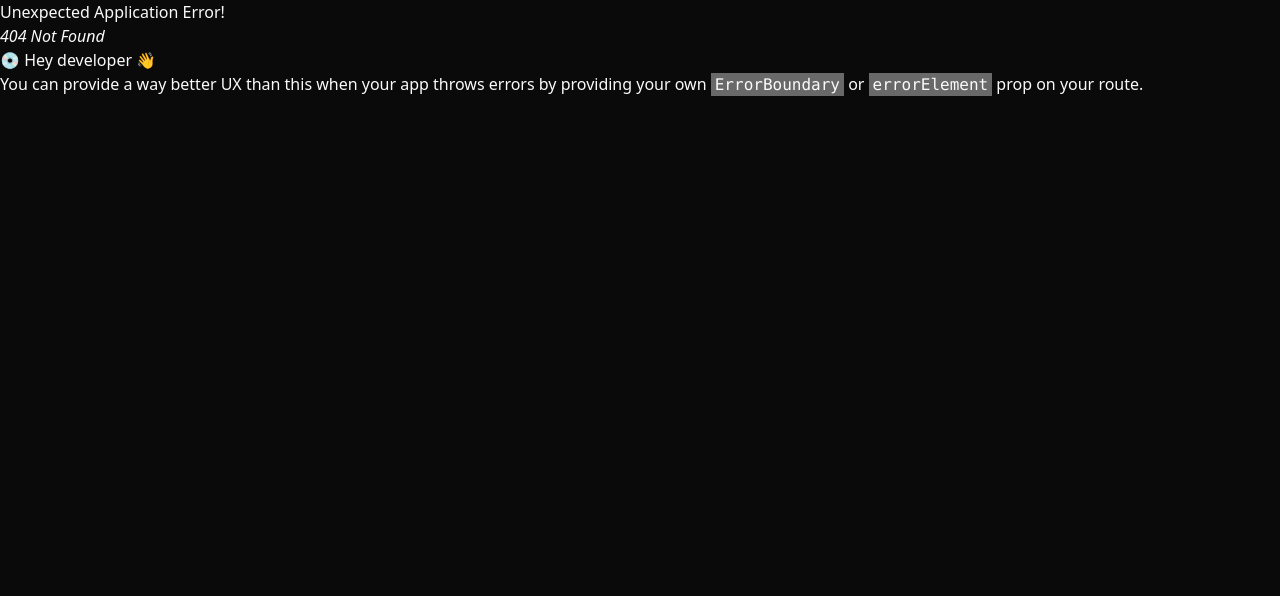
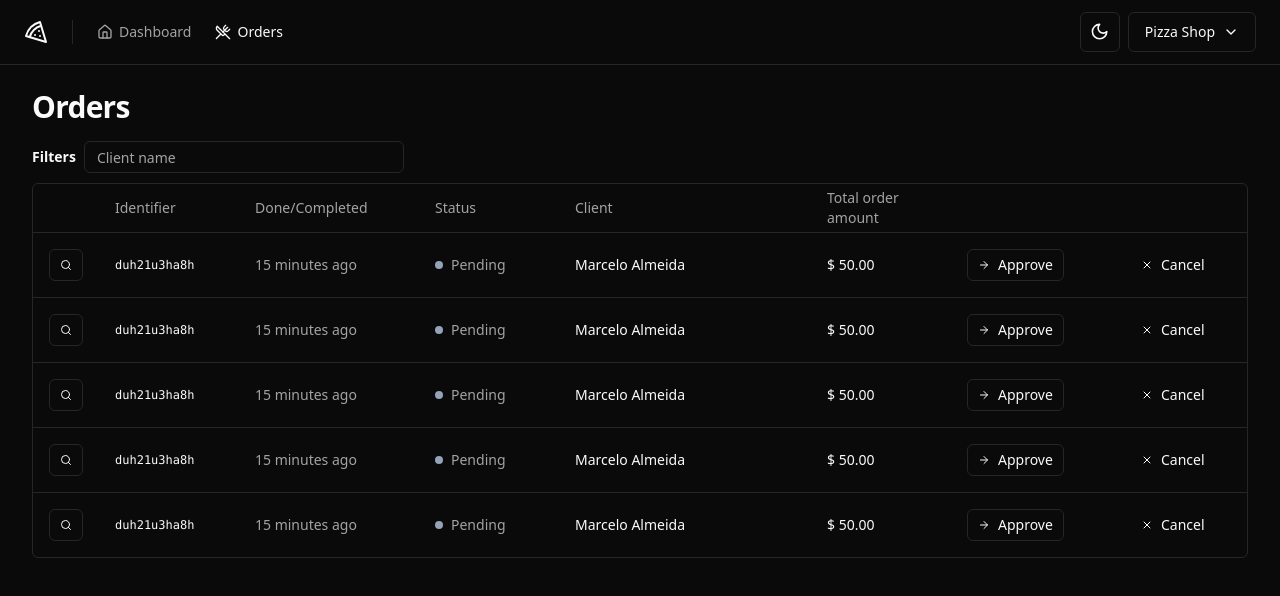
Before and after one commit to marcelopajr/pizza-shop, a React (Vite) app: page /orders in a window 1280 px wide. Before the commit this address had no page. Shown: the top 596 px of the page. Built offline with nearby package versions, Linux system fonts and the light colour scheme.

Commit message:
chore: add orders page

```diff
--- a/src/components/ui/button.tsx
+++ b/src/components/ui/button.tsx
@@ -22,6 +22,7 @@ const buttonVariants = cva(
       size: {
         default: 'h-10 px-4 py-2',
         sm: 'h-9 rounded-md px-3',
+        xs: 'h-8 px-2.5',
         lg: 'h-11 rounded-md px-8',
         icon: 'h-10 w-10',
       },
--- /dev/null
+++ b/src/components/ui/table.tsx
@@ -0,0 +1,117 @@
+import * as React from 'react'
+
+import { cn } from '@/lib/utils'
+
+const Table = React.forwardRef<
+  HTMLTableElement,
+  React.HTMLAttributes<HTMLTableElement>
+>(({ className, ...props }, ref) => (
+  <div className="relative w-full overflow-auto">
+    <table
+      ref={ref}
+      className={cn('w-full caption-bottom text-sm', className)}
+      {...props}
+    />
+  </div>
+))
+Table.displayName = 'Table'
+
+const TableHeader = React.forwardRef<
+  HTMLTableSectionElement,
+  React.HTMLAttributes<HTMLTableSectionElement>
+>(({ className, ...props }, ref) => (
+  <thead ref={ref} className={cn('[&_tr]:border-b', className)} {...props} />
+))
+TableHeader.displayName = 'TableHeader'
+
+const TableBody = React.forwardRef<
+  HTMLTableSectionElement,
+  React.HTMLAttributes<HTMLTableSectionElement>
+>(({ className, ...props }, ref) => (
+  <tbody
+    ref={ref}
+    className={cn('[&_tr:last-child]:border-0', className)}
+    {...props}
+  />
+))
+TableBody.displayName = 'TableBody'
+
+const TableFooter = React.forwardRef<
+  HTMLTableSectionElement,
+  React.HTMLAttributes<HTMLTableSectionElement>
+>(({ className, ...props }, ref) => (
+  <tfoot
+    ref={ref}
+    className={cn(
+      'border-t bg-muted/50 font-medium [&>tr]:last:border-b-0',
+      className,
+    )}
+    {...props}
+  />
+))
+TableFooter.displayName = 'TableFooter'
+
+const TableRow = React.forwardRef<
+  HTMLTableRowElement,
+  React.HTMLAttributes<HTMLTableRowElement>
+>(({ className, ...props }, ref) => (
+  <tr
+    ref={ref}
+    className={cn(
+      'border-b transition-colors hover:bg-muted/50 data-[state=selected]:bg-muted',
+      className,
+    )}
+    {...props}
+  />
+))
+TableRow.displayName = 'TableRow'
+
+const TableHead = React.forwardRef<
+  HTMLTableCellElement,
+  React.ThHTMLAttributes<HTMLTableCellElement>
+>(({ className, ...props }, ref) => (
+  <th
+    ref={ref}
+    className={cn(
+      'h-12 px-4 text-left align-middle font-medium text-muted-foreground [&:has([role=checkbox])]:pr-0',
+      className,
+    )}
+    {...props}
+  />
+))
+TableHead.displayName = 'TableHead'
+
+const TableCell = React.forwardRef<
+  HTMLTableCellElement,
+  React.TdHTMLAttributes<HTMLTableCellElement>
+>(({ className, ...props }, ref) => (
+  <td
+    ref={ref}
+    className={cn('p-4 align-middle [&:has([role=checkbox])]:pr-0', className)}
+    {...props}
+  />
+))
+TableCell.displayName = 'TableCell'
+
+const TableCaption = React.forwardRef<
+  HTMLTableCaptionElement,
+  React.HTMLAttributes<HTMLTableCaptionElement>
+>(({ className, ...props }, ref) => (
+  <caption
+    ref={ref}
+    className={cn('mt-4 text-sm text-muted-foreground', className)}
+    {...props}
+  />
+))
+TableCaption.displayName = 'TableCaption'
+
+export {
+  Table,
+  TableHeader,
+  TableBody,
+  TableFooter,
+  TableHead,
+  TableRow,
+  TableCell,
+  TableCaption,
+}
--- /dev/null
+++ b/src/pages/app/orders/orders.tsx
@@ -0,0 +1,88 @@
+import { ArrowRight, Search, X } from 'lucide-react'
+import { Helmet } from 'react-helmet-async'
+
+import { Button } from '@/components/ui/button'
+import { Input } from '@/components/ui/input'
+import {
+  Table,
+  TableBody,
+  TableCell,
+  TableHead,
+  TableHeader,
+  TableRow,
+} from '@/components/ui/table'
+
+export function Orders() {
+  return (
+    <>
+      <Helmet title="Orders" />
+      <div className="flex flex-col gap-4">
+        <h1 className="text-3xl font-bold tracking-tight">Orders</h1>
+      </div>
+      <div className="space-y-2.5">
+        <form className="flex items-center gap-2">
+          <span className="text-sm font-semibold">Filters</span>
+          <Input placeholder="Client name" className="h-8 w-[320px]" />
+        </form>
+
+        <div className="rounded-md border">
+          <Table>
+            <TableHeader>
+              <TableRow>
+                <TableHead className="w-[64px]"></TableHead>
+                <TableHead className="w-[140px]">Identifier</TableHead>
+                <TableHead className="w-[180px]">Done/Completed</TableHead>
+                <TableHead className="w-[140px]">Status</TableHead>
+                <TableHead>Client</TableHead>
+                <TableHead className="w-[140px]">Total order amount</TableHead>
+                <TableHead className="w-[164px]"></TableHead>
+                <TableHead className="w-[132px]"></TableHead>
+              </TableRow>
+            </TableHeader>
+
+            <TableBody>
+              {Array.from({ length: 5 }).map((_, i) => (
+                <TableRow key={i}>
+                  <TableCell>
+                    <Button variant="outline" size="xs">
+                      <Search className="h-3 w-3" />
+                      <span className="sr-only">Order details</span>
+                    </Button>
+                  </TableCell>
+                  <TableCell className="font-mono text-xs font-medium">
+                    duh21u3ha8h
+                  </TableCell>
+                  <TableCell className="text-muted-foreground">
+                    15 minutes ago
+                  </TableCell>
+                  <TableCell>
+                    <div className="flex items-center gap-2">
+                      <span className="h-2 w-2 rounded-full bg-slate-400"></span>
+                      <span className="font-medium text-muted-foreground">
+                        Pending
+                      </span>
+                    </div>
+                  </TableCell>
+                  <TableCell className="font-medium">Marcelo Almeida</TableCell>
+                  <TableCell className="font-medium">$ 50.00</TableCell>
+                  <TableCell>
+                    <Button variant="outline" size="xs">
+                      <ArrowRight className="mr-2 h-3 w-3" />
+                      Approve
+                    </Button>
+                  </TableCell>
+                  <TableCell>
+                    <Button variant="ghost" size="xs">
+                      <X className="mr-2 h-3 w-3" />
+                      Cancel
+                    </Button>
+                  </TableCell>
+                </TableRow>
+              ))}
+            </TableBody>
+          </Table>
+        </div>
+      </div>
+    </>
+  )
+}
--- a/src/routes.tsx
+++ b/src/routes.tsx
@@ -3,6 +3,7 @@ import { createBrowserRouter } from 'react-router-dom'
 import { AppLayout } from './pages/_layouts/app'
 import { AuthLayout } from './pages/_layouts/auth'
 import { Dashboard } from './pages/app/dashboard'
+import { Orders } from './pages/app/orders/orders'
 import { SignIn } from './pages/auth/sign-in'
 import { SignUp } from './pages/auth/sign-up'
 
@@ -14,6 +15,10 @@ export const router = createBrowserRouter([
       {
         path: '/',
         element: <Dashboard />,
+      },
+      {
+        path: '/orders',
+        element: <Orders />,
       },
     ],
   },
```
